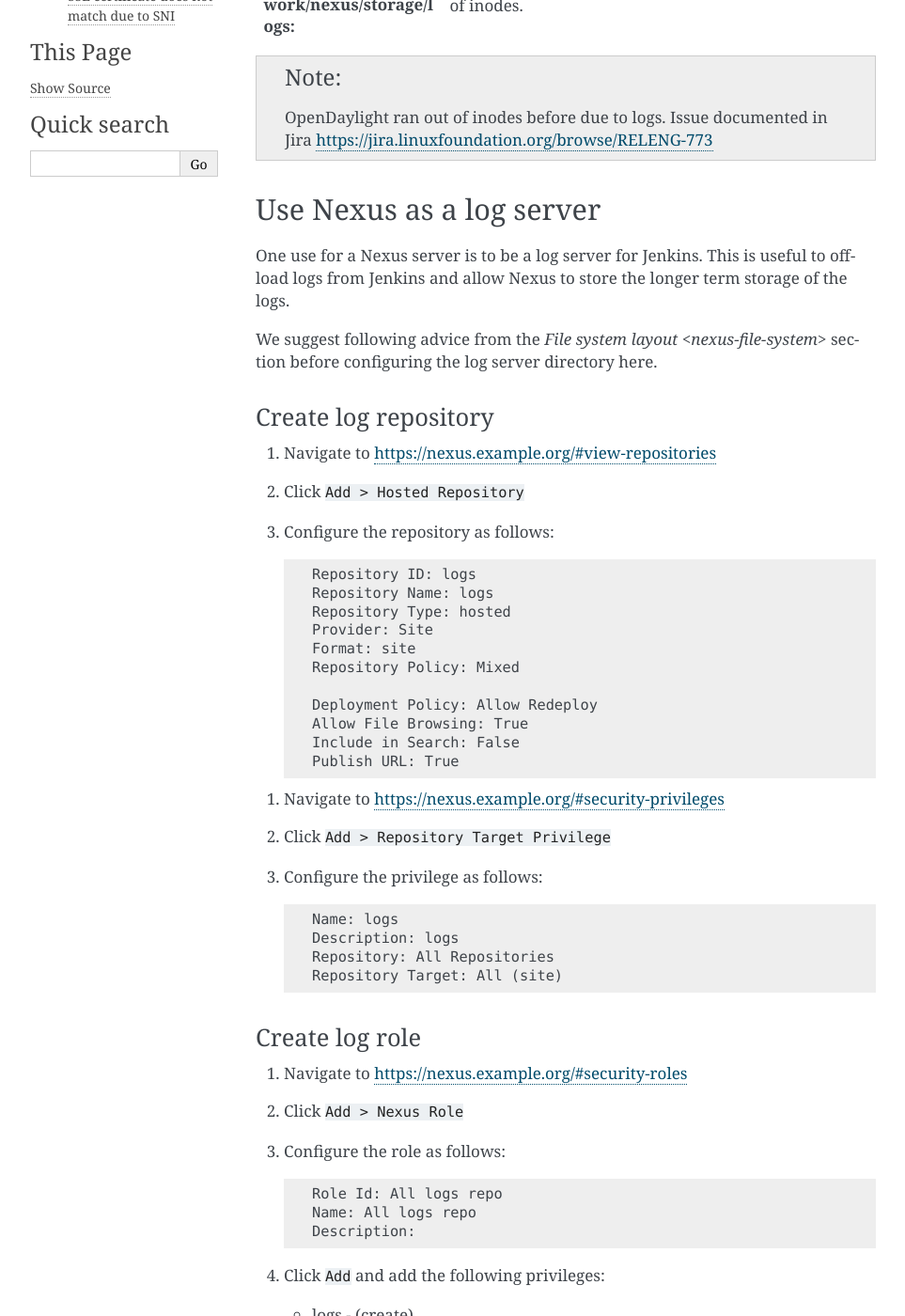
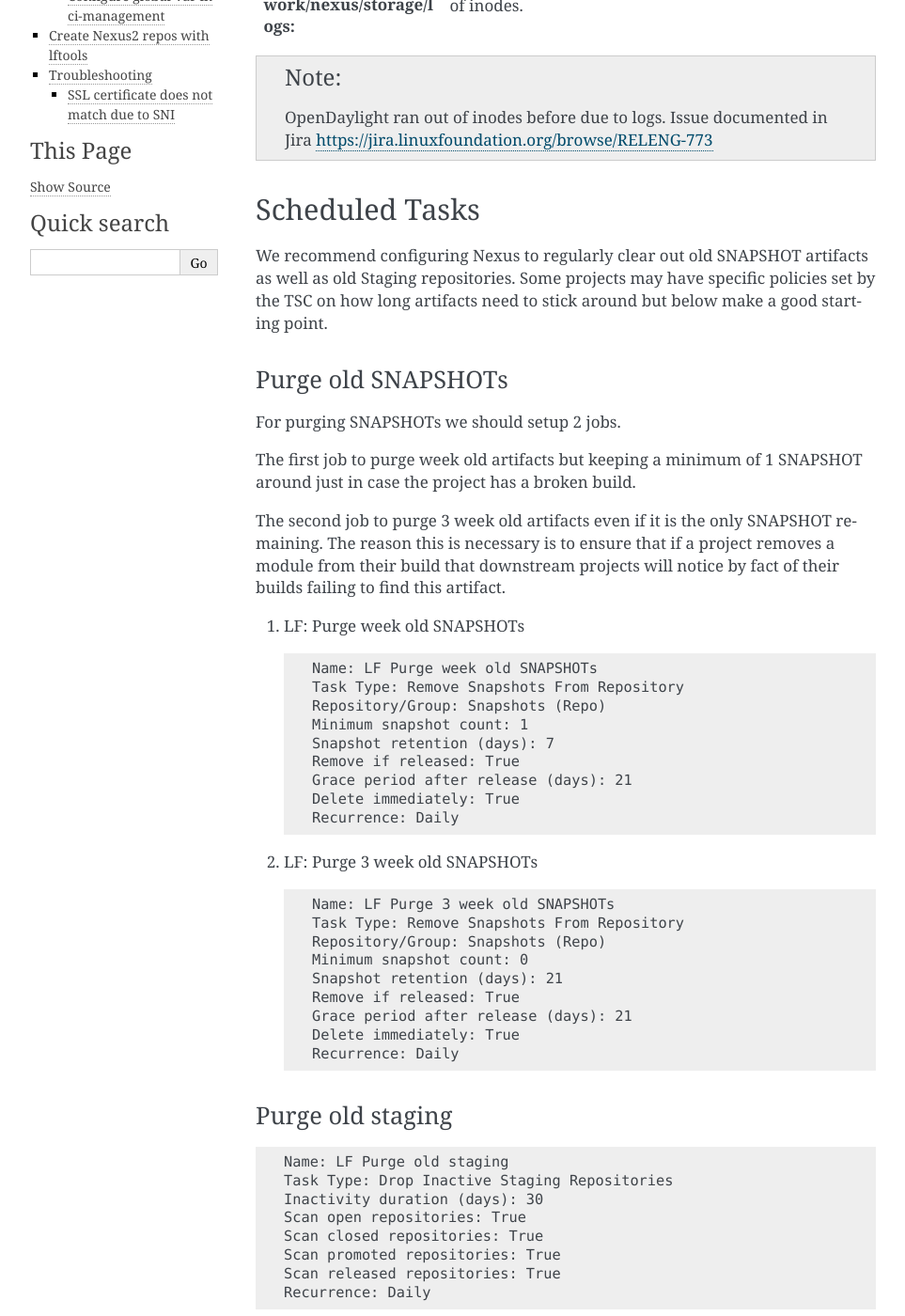
Before and after one commit to lfit/releng-docs, a Sphinx documentation site: the page built from docs/infra/nexus.rst, in a window 1280 px wide and 1400 px high, scrolled down 382 px. Shown: the whole window at 94% size, without its empty margins (148-1111 px from the left). Built offline with Sphinx 7.4.7, drawn with Linux system fonts in a browser that asks for light colours; the version number could not be read and is left out; some of the changed text lies outside the part shown.

Commit message:
Document Scheduled Tasks to configure in Nexus
Document the Scheduled Tasks that should be configured in Nexus
for a new Project.

Issue: RELENG-1048
Change-Id: I0327afbc15be72e5fe6ff6508aba56100283f239
Signed-off-by: Thanh Ha <thanh.ha@linuxfoundation.org>

```diff
--- a/docs/infra/bootstrap.rst
+++ b/docs/infra/bootstrap.rst
@@ -683,3 +683,4 @@
 -----
 
 * :ref:`Setup Log server <nexus-log-server>`
+* :ref:`Setup Scheduled Tasks <nexus-scheduled-tasks>`
--- a/docs/infra/nexus.rst
+++ b/docs/infra/nexus.rst
@@ -24,6 +24,91 @@
 
    OpenDaylight ran out of inodes before due to logs. Issue documented in Jira
    https://jira.linuxfoundation.org/browse/RELENG-773
+
+.. _nexus-scheduled-tasks:
+
+Scheduled Tasks
+===============
+
+We recommend configuring Nexus to regularly clear out old SNAPSHOT artifacts
+as well as old Staging repositories. Some projects may have specific policies
+set by the TSC on how long artifacts need to stick around but below make a good
+starting point.
+
+Purge old SNAPSHOTs
+-------------------
+
+For purging SNAPSHOTs we should setup 2 jobs.
+
+The first job to purge week old artifacts but keeping a minimum of 1 SNAPSHOT
+around just in case the project has a broken build.
+
+The second job to purge 3 week old artifacts even if it is the only SNAPSHOT
+remaining. The reason this is necessary is to ensure that if a project removes
+a module from their build that downstream projects will notice by fact of their
+builds failing to find this artifact.
+
+1. LF: Purge week old SNAPSHOTs
+
+   .. code-block:: none
+
+      Name: LF Purge week old SNAPSHOTs
+      Task Type: Remove Snapshots From Repository
+      Repository/Group: Snapshots (Repo)
+      Minimum snapshot count: 1
+      Snapshot retention (days): 7
+      Remove if released: True
+      Grace period after release (days): 21
+      Delete immediately: True
+      Recurrence: Daily
+
+2. LF: Purge 3 week old SNAPSHOTs
+
+   .. code-block:: none
+
+      Name: LF Purge 3 week old SNAPSHOTs
+      Task Type: Remove Snapshots From Repository
+      Repository/Group: Snapshots (Repo)
+      Minimum snapshot count: 0
+      Snapshot retention (days): 21
+      Remove if released: True
+      Grace period after release (days): 21
+      Delete immediately: True
+      Recurrence: Daily
+
+Purge old staging
+-----------------
+
+.. code-block:: none
+
+   Name: LF Purge old staging
+   Task Type: Drop Inactive Staging Repositories
+   Inactivity duration (days): 30
+   Scan open repositories: True
+   Scan closed repositories: True
+   Scan promoted repositories: True
+   Scan released repositories: True
+   Recurrence: Daily
+
+Purge trash
+-----------
+
+.. code-block:: none
+
+   Name: LF Purge trash
+   Task Type: Empty Trash
+   Repository/Group: All Repositories
+   Recurrence: Daily
+
+Rebuild metadata
+----------------
+
+.. code-block:: none
+
+   Name: LF Rebuild metadata
+   Task Type: Rebuild Maven Metadata Files
+   Repository/Group: All Repositories
+   Recurrence: Daily
 
 .. _nexus-log-server:
 
```
